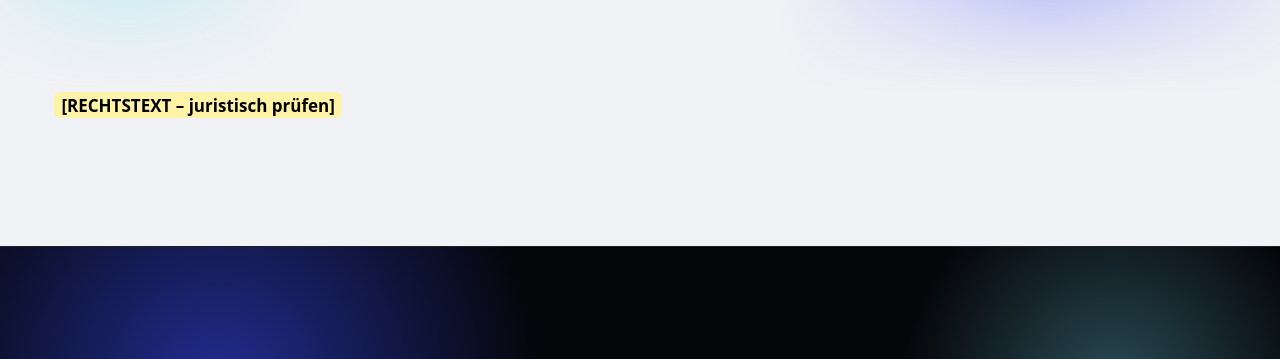
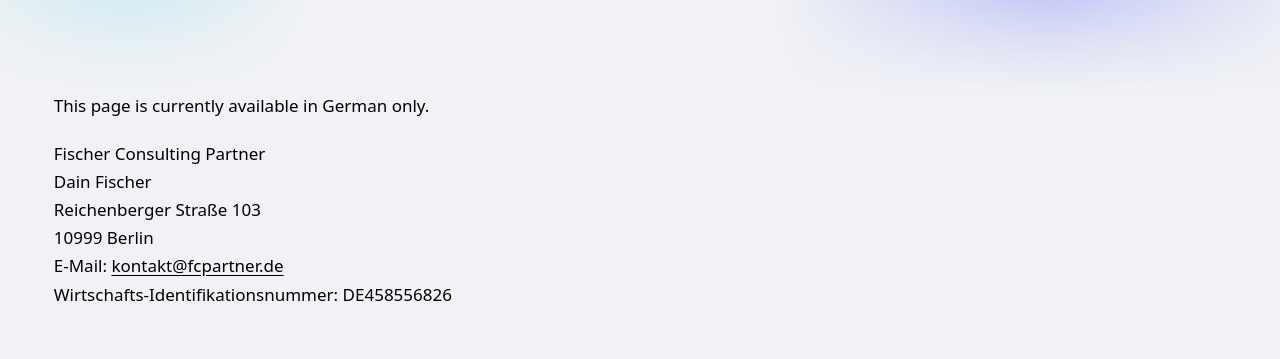
Before and after one commit to ichunddings/fcp-webseiten, a plain HTML site: page fcpartner.de/en/legal-notice/index.html in a window 1280 px wide. Shown: the part 287-646 px from the top of the page. Drawn offline with Linux system fonts and the light colour scheme; a web font is replaced by a local one.

Commit message:
Impressum mit Angaben von Dain Fischer (Deutsch und englische Seite)
Co-Authored-By: Claude Sonnet 5.5 <noreply@anthropic.com>
Claude-Session: https://claude.ai/code/session_01W8YZUfSiWAWWJPvUJFMsSV

```diff
--- a/fcpartner.de/en/legal-notice/index.html
+++ b/fcpartner.de/en/legal-notice/index.html
@@ -60,8 +60,9 @@
   </section>
   <section class="legal" data-tone="light">
     <div class="wrap">
-      <div class="legal-body">
-        <p><span class="ph">[RECHTSTEXT – juristisch prüfen]</span></p>
+      <p class="legal-note" lang="en">This page is currently available in German only.</p>
+      <div class="legal-body" lang="de">
+        <address>Fischer Consulting Partner<br>Dain Fischer<br>Reichenberger Straße 103<br>10999 Berlin<br>E-Mail: <a href="mailto:kontakt@fcpartner.de">kontakt@fcpartner.de</a><br>Wirtschafts-Identifikationsnummer: DE458556826</address>
       </div>
     </div>
   </section>
```
Also changed, not shown: fcpartner.de/impressum/index.html (+1 -1 lines).
